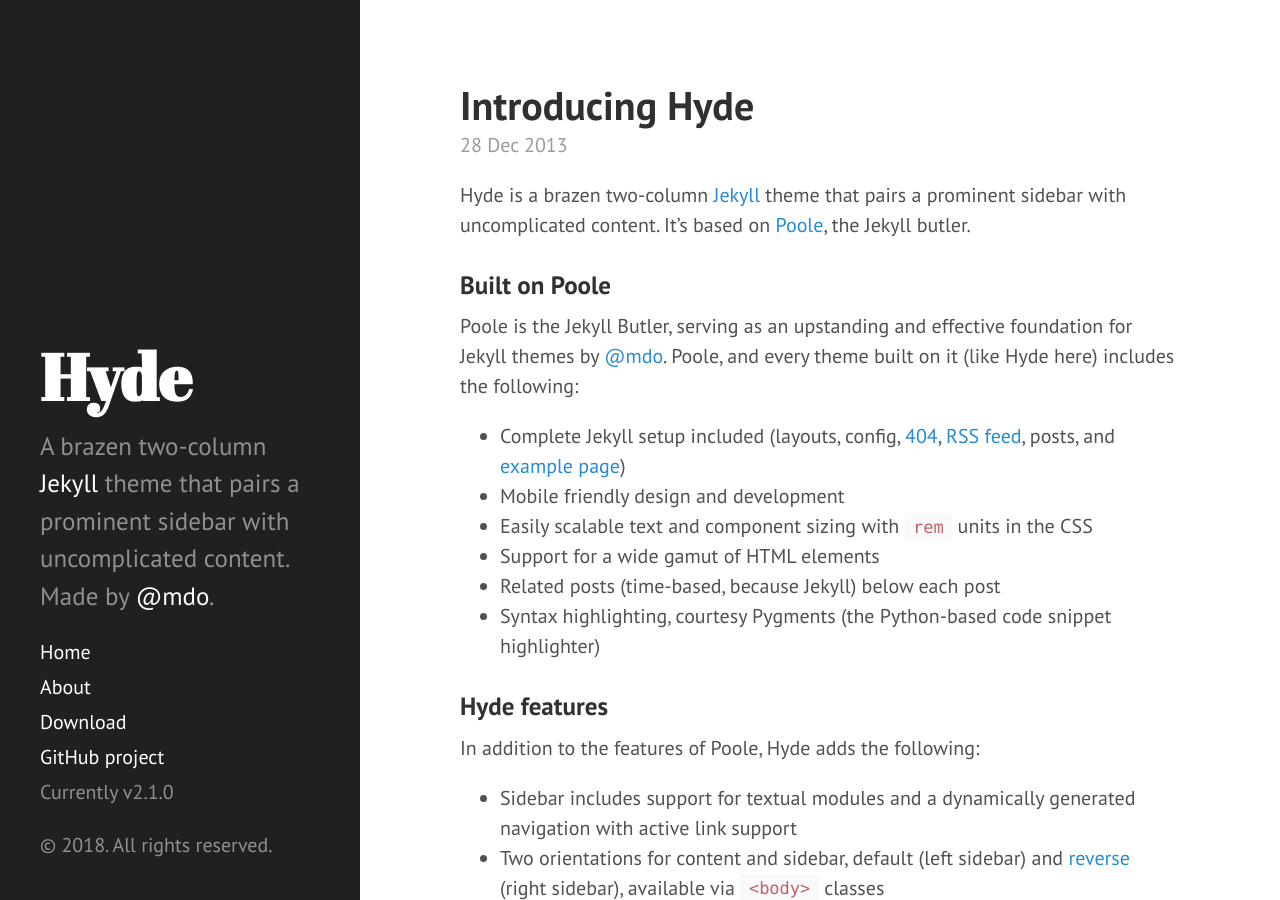
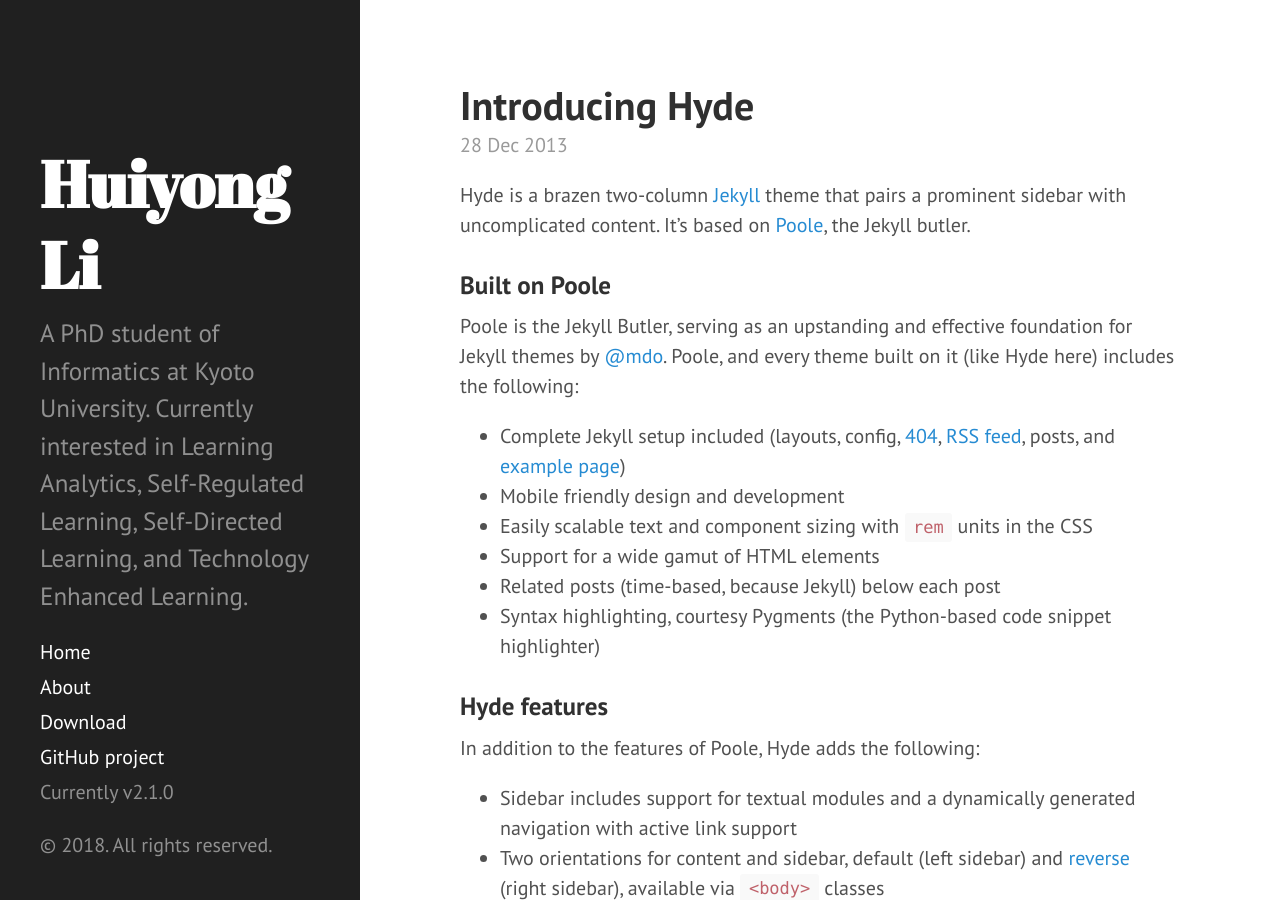
Before and after one commit to li-huiyong/li-huiyong.github.io, a Jekyll site: the page built from index.html, in a window 1280 px wide and 900 px high. Built offline with Jekyll 4.4.1, drawn with Linux system fonts in a browser that asks for light colours; the list of posts is cut into pages by our own code.

Commit message:
custom profile

```diff
--- a/_config.yml
+++ b/_config.yml
@@ -5,19 +5,19 @@
 permalink:        /404.html
 
 # Setup
-title:            Hyde
-tagline:          'A Jekyll theme'
-description:      'A brazen two-column <a href="http://jekyllrb.com" target="_blank">Jekyll</a> theme that pairs a prominent sidebar with uncomplicated content. Made by <a href="https://twitter.com/mdo" target="_blank">@mdo</a>.'
-url:              http://hyde.getpoole.com
+title:            Huiyong Li
+tagline:          'Site'
+description:      'A PhD student of Informatics at Kyoto University. Currently interested in Learning Analytics, Self-Regulated Learning, Self-Directed Learning, and Technology Enhanced Learning.'
+# url:              http://hyde.getpoole.com
 
-author:
-  name:           'Mark Otto'
-  url:            https://li-huiyong.github.io
+#author:
+#  name:           'Mark Otto'
+#  url:            https://li-huiyong.github.io
 
 paginate:         5
 
 # Custom vars
 version:          2.1.0
 
-github:
-  repo:           https://github.com/poole/hyde
+#github:
+#  repo:           https://github.com/poole/hyde
```
